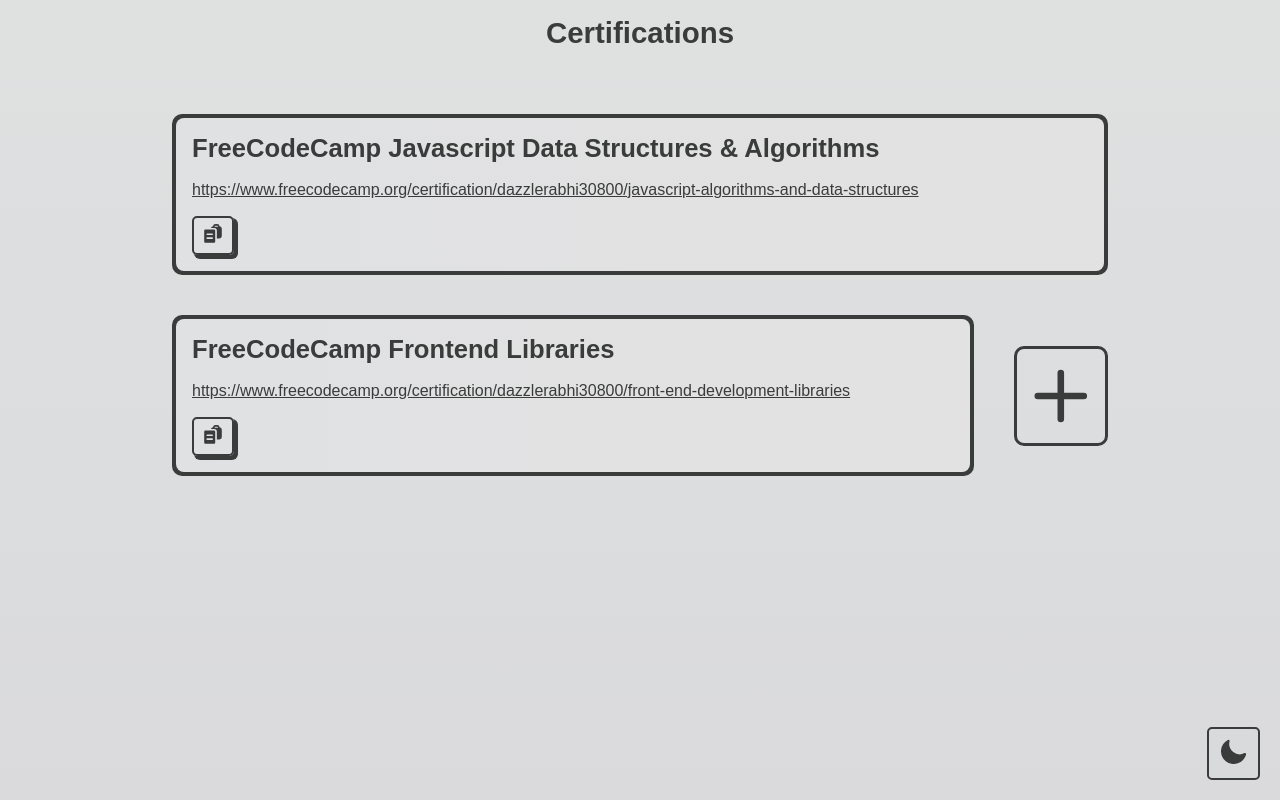
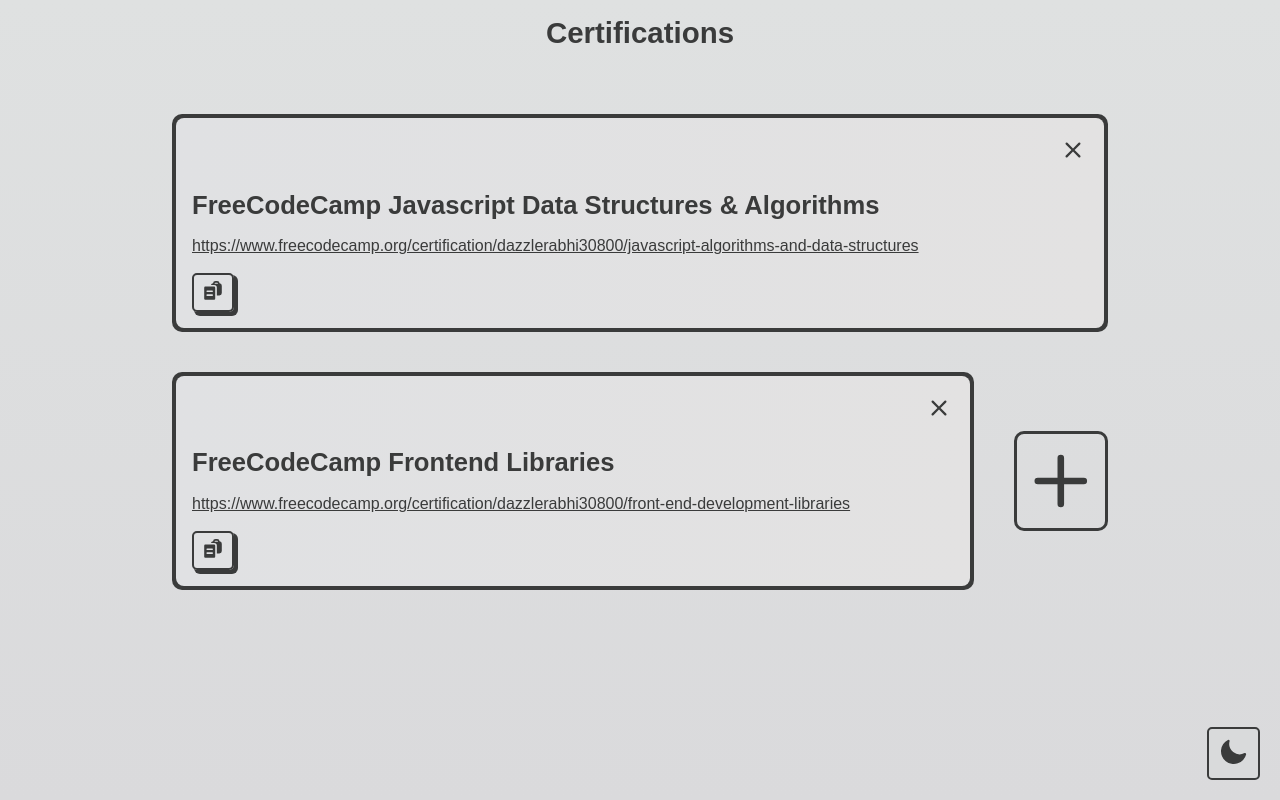
Before and after one commit to dazzlerabhi30800/next.js-useful-links, a Next.js app: page /links/certifications in a window 1280 px wide. Built offline with nearby package versions, Linux system fonts and the light colour scheme; a web font is replaced by a local one.

Commit message:
added new delete functionality

```diff
--- a/app/api/links/route.ts
+++ b/app/api/links/route.ts
@@ -2,6 +2,7 @@
 import { NextApiRequest, NextApiResponse } from "next";
 import { NextRequest, NextResponse } from "next/server";
 import fs from "fs";
+import { linkInterface } from "@/type";
 
 const filePath = process.cwd() + "/data/links.json";
 export async function GET() {
@@ -28,3 +29,16 @@
   fs.writeFileSync(filePath, JSON.stringify(data, null, 2));
   return NextResponse.json(data);
 }
+
+export async function DELETE(req: Request) {
+  const { key, title } = await req.json();
+  const file = fs.readFileSync(filePath, "utf-8");
+  const data = JSON.parse(file);
+  const index = data[key].findIndex(
+    (link: linkInterface) => link.name === title
+  );
+  data[key].splice(index, 1);
+  fs.writeFileSync(filePath, JSON.stringify(data, null, 2));
+
+  return NextResponse.json(data);
+}
--- a/app/globals.css
+++ b/app/globals.css
@@ -135,6 +135,13 @@
   background: var(--sub-link-background);
   border-radius: 8px;
   padding: 1rem;
+}
+
+.remove--btn {
+  color: var(--font-color);
+  background: none;
+  margin: 1px 0 5px;
+  align-self: flex-end;
 }
 
 .sub-link a {
@@ -284,7 +291,7 @@
   button[type="submit"]:hover {
     filter: brightness(1.2) contrast(0.9);
   }
-  .close--btn:hover {
+  .close--btn:hover,.remove--btn:hover {
     --font-color: #f347e8;
   }
 
--- a/app/links/[slug]/page.tsx
+++ b/app/links/[slug]/page.tsx
@@ -1,18 +1,22 @@
 "use client";
 import { useEffect } from "react";
-import { ClipboardDocumentListIcon } from "@heroicons/react/20/solid";
+import {
+  ClipboardDocumentListIcon,
+  XMarkIcon,
+} from "@heroicons/react/20/solid";
 import { useState } from "react";
 import Link from "next/link";
 import Alert from "./Alert";
 import {
   convertToCamelCase,
+  deleteData,
   fetchLinks,
   handleShow,
 } from "@/data/Funcs";
 import { linkInterface } from "@/type";
 import AddButton from "@/Components/AddButton";
 import AddForm from "@/Components/AddForm";
-import {  useLinkContext } from "@/context/Appcontext";
+import { useLinkContext } from "@/context/Appcontext";
 
 export default function LinkComp({
   params: { slug },
@@ -39,6 +43,16 @@
           return (
             <div className="link-outline" key={index}>
               <div className="sub-link">
+                <button
+                  className="remove--btn"
+                  onClick={async () => {
+                    const convertedSlug = slug.replace(/[-_]/, "");
+                    const data = await deleteData(convertedSlug, item.name);
+                    setLinkData(data[convertedSlug]);
+                  }}
+                >
+                  <XMarkIcon width={30} height={30} />
+                </button>
                 <h2>{item.name}</h2>
                 <Link target="_blank" href={item.link}>
                   {item.link}
--- a/data/Funcs.tsx
+++ b/data/Funcs.tsx
@@ -52,3 +52,21 @@
   const data = await post.json();
   return data;
 }
+
+export async function deleteData(key: string, title: string) {
+  if (!key || !title) return;
+  console.log("hello");
+  const deletedLink = await fetch("/api/links/", {
+    method: "DELETE",
+    headers: {
+      "Content-type": "application/json; charset=UTF-8",
+      // "Content-type": "application/json",
+    },
+    body: JSON.stringify({
+      key,
+      title,
+    }),
+  });
+  const data = await deletedLink.json();
+  return data;
+}
```
